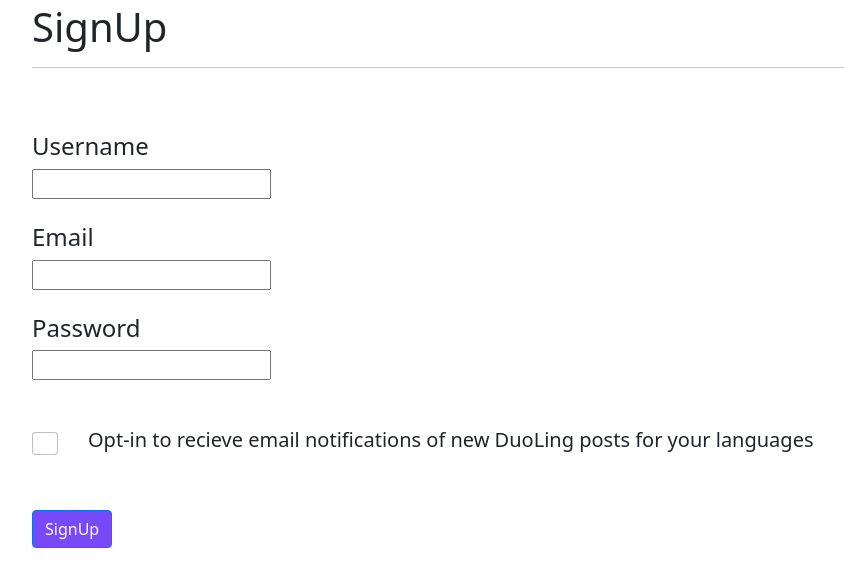
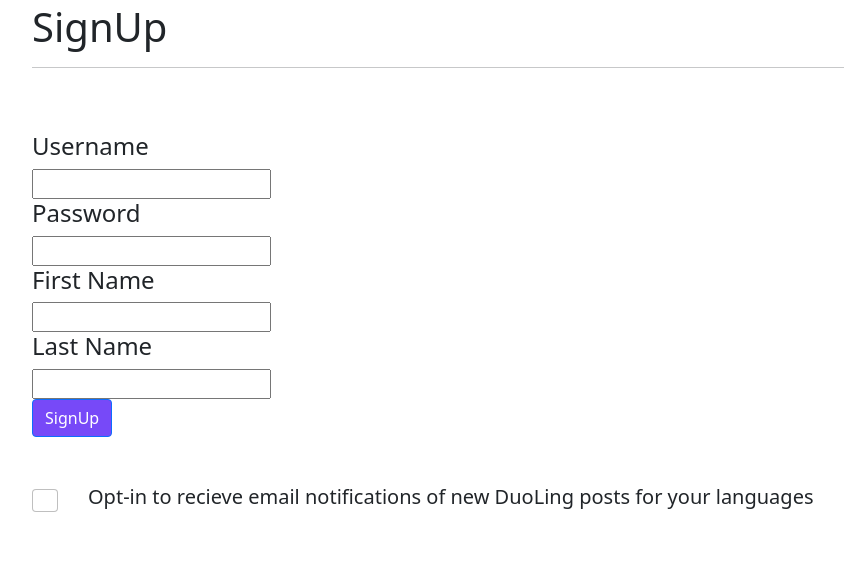
Before and after one commit to uzochi-dimkpa/ITSC-3155_Final-Project_Group-1, a Flask app: page /signup in a window 1280 px wide. Shown: the part 147-734 px from the top of the page, without its empty margins (32-876 px from the left). Run offline with Flask 2, Linux system fonts and the light colour scheme; data comes from the database, SQL or seed files in the repository; both versions use the stored data as it was before the commit; some libraries are stand-ins or nearby versions.

Commit message:
user sessions stage-1

```diff
--- a/app.py
+++ b/app.py
@@ -77,46 +77,46 @@ def about():
 def faq():
     return render_template('faq.html')
 
+@app.post('/register')
+def register():
+    username = request.form.get('username', '')
+    password = request.form.get('password', '')
+    first_name = request.form.get('first_name', '')
+    last_name = request.form.get('last_name', '')
 
-# CURRENTLY BROKEN
-# @app.post('/register')
-# def register():
-#     username = request.form.get('username', '')
-#     password = request.form.get('password', '')
+    if username == '' or password == '':
+        abort(400)
 
-#     if username == '' or password == '':
-#         abort(400)
+    hashed_password = bcrypt.generate_password_hash(password).decode('utf-8')
 
-#     hashed_password = bcrypt.generate_password_hash(password).decode('utf-8')
+    new_user = User(username=username, user_password=hashed_password,first_name=first_name,last_name=last_name,num_friends=0)
+    db.session.add(new_user)
+    db.session.commit()
 
-#     new_user = User(username, hashed_password)
-#     db.session.add(new_user)
-#     db.session.commit()
+    return redirect('/')
 
-#     return redirect('/')
+@app.post('/login')
+def login():
+    username = request.form.get('username', '')
+    password = request.form.get('password', '')
 
-# @app.post('/login')
-# def login():
-#     username = request.form.get('username', '')
-#     password = request.form.get('password', '')
+    if username == '' or password == '':
+        abort(400)
 
-#     if username == '' or password == '':
-#         abort(400)
+    existing_user = User.query.filter_by(username=username).first()
 
-#     existing_user = User.query.filter_by(username=username).first()
+    if not existing_user or existing_user.user_id == 0:
+        return redirect('/fail')
 
-#     if not existing_user or existing_user.user_id == 0:
-#         return redirect('/fail')
+    if not bcrypt.check_password_hash(existing_user.password, password):
+        return redirect('/fail')
 
-#     if not bcrypt.check_password_hash(existing_user.password, password):
-#         return redirect('/fail')
+    session['user'] = {
+        'username': username,
+        'user_id': existing_user.user_id,
+    }
 
-#     session['user'] = {
-#         'username': username,
-#         'user_id': existing_user.user_id,
-#     }
-
-#     return redirect('/') #- '/success'
+    return redirect('/success')
 
 
 
--- a/src/models.py
+++ b/src/models.py
@@ -20,7 +20,7 @@ class User(db.Model):
     num_friends = db.Column(db.Integer, nullable = True)
 
     def __init__(self, username, user_password, first_name, last_name, num_friends):
-        self.username = username; self.password = user_password
+        self.username = username; self.user_password = user_password
         self.first_name = first_name; self.last_name = last_name
         self.num_friends = num_friends
 
--- a/templates/signup.html
+++ b/templates/signup.html
@@ -13,16 +13,19 @@
     <br>
     <br>
 
+
+
     <form action="register" method="post">
         <label for="username"><h4>Username</h4></label><br>
         <input type="text" id="username" name="username"><br>
-        <br>
-        <label for="email"><h4>Email</h4></label><br>
-        <input type="text" id="email" name="email">
-        <br>
-        <br>
         <label for="password"><h4>Password</h4></label><br>
-        <input type="text" id="password" name="password">
+        <input type="text" id="password" name="password"><br>
+        <label for="first_name"><h4>First Name</h4></label><br>
+        <input type="text" id="first_name" name="first_name"><br>
+        <label for="last_name"><h4>Last Name</h4></label><br>
+        <input type="text" id="last_name" name="last_name"><br>
+
+        <button type="submit" id="signupbutton" class="btn btn-primary">SignUp</button>
 
     </form>
     <br>
@@ -33,7 +36,6 @@
     </div>    <br>
     <br>
 
-    <button type="button" id="signupbutton" class="btn btn-primary">SignUp</button>
 </main>
 
 {% endblock %}
```
Also changed, not shown: DuoLing_schema.sql (+7 -11 lines), templates/login.html (+7 -5 lines).
